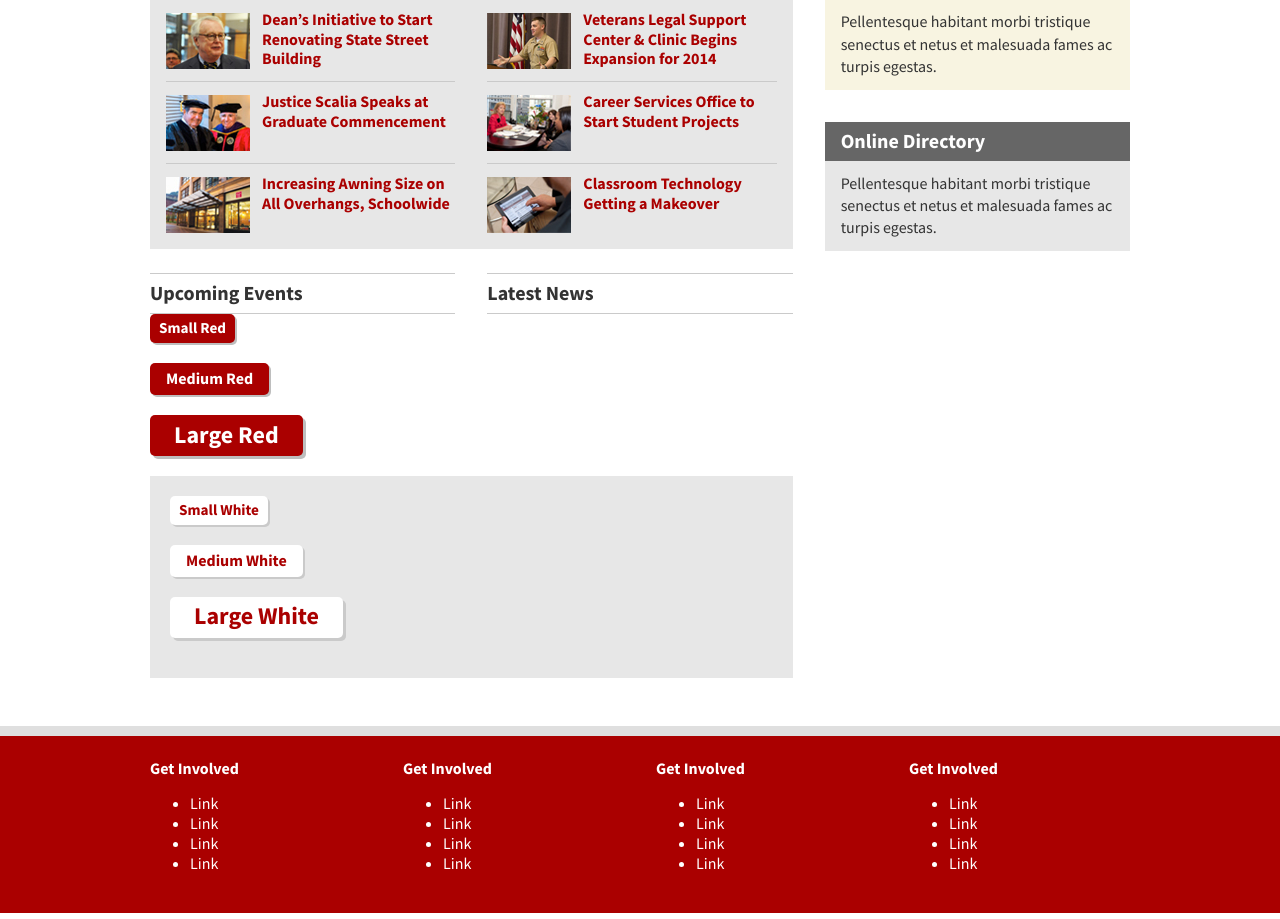
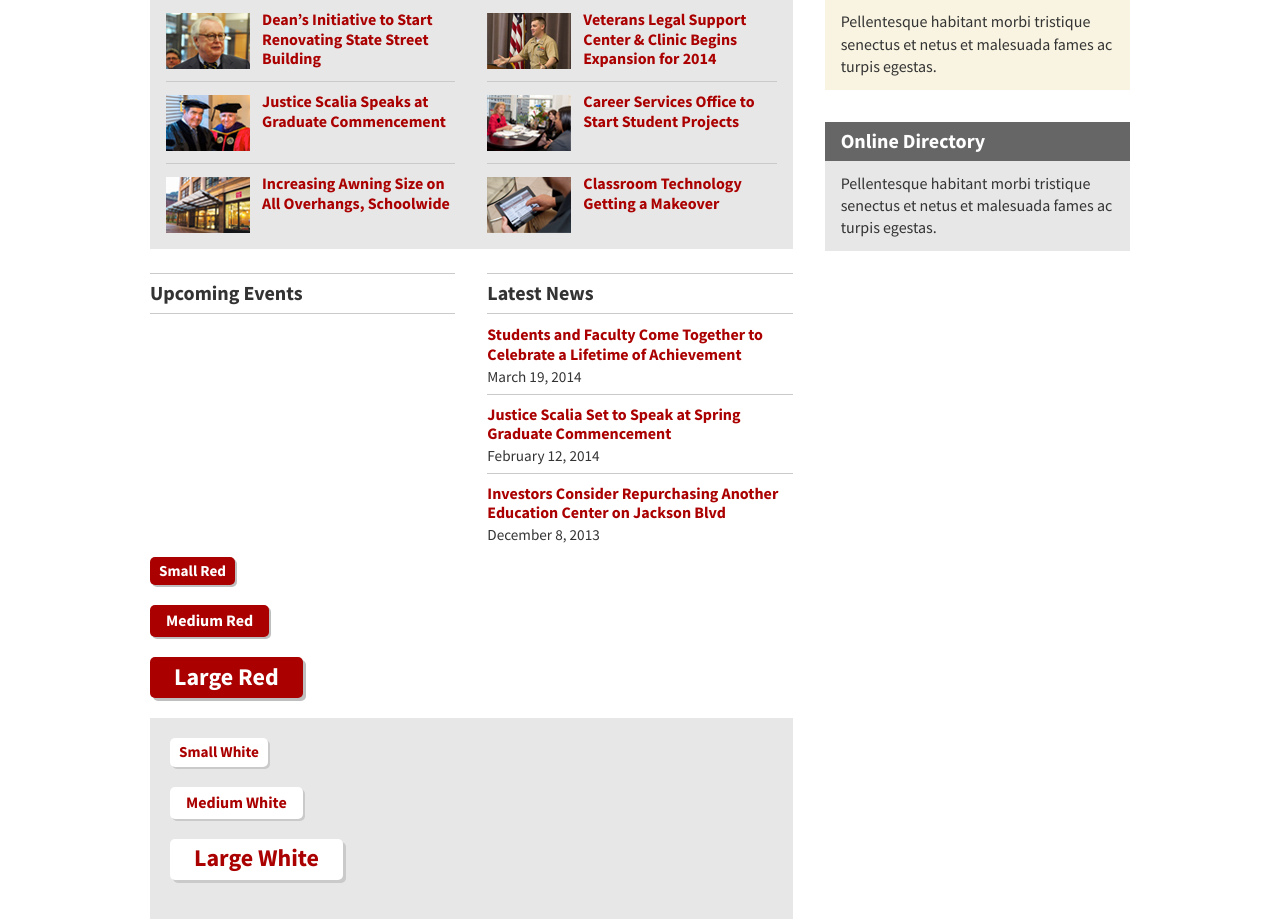
Before and after one commit to stephenkarpeles/alumni.jmls.edu, a PHP site: page / in a window 1280 px wide. Shown: the part 525-1444 px from the top of the page. Run offline with PHP 8.4, Linux system fonts and the light colour scheme; grey boxes labelled with a size stand in for pictures from a placeholder-image service; some libraries are stand-ins or nearby versions.

Commit message:
Update News Items on homepage

```diff
--- a/css/main.css
+++ b/css/main.css
@@ -575,6 +575,11 @@ h4 {
   font-weight: 300;
 }
 
+/* line 76, ../sass/components/_typography.scss */
+.subtext {
+  font-size: 0.95em;
+}
+
 /* line 2, ../sass/components/_buttons.scss */
 .btn {
   display: inline-block;
@@ -769,16 +774,25 @@ h4 {
 }
 
 /* line 51, ../sass/components/_modules.scss */
+.feature-box-basic {
+  padding: 11px 0px 12px;
+}
+/* line 53, ../sass/components/_modules.scss */
+.feature-box-basic :last-child {
+  margin-bottom: 0;
+}
+
+/* line 56, ../sass/components/_modules.scss */
 .feature-box-gray {
   background: #e7e7e7;
 }
 
-/* line 52, ../sass/components/_modules.scss */
+/* line 57, ../sass/components/_modules.scss */
 .feature-box-gold {
   background: #f8f4e1;
 }
 
-/* line 56, ../sass/components/_modules.scss */
+/* line 61, ../sass/components/_modules.scss */
 .action-bar a {
   display: block;
   padding: 16px 20px;
@@ -787,23 +801,23 @@ h4 {
   text-transform: uppercase;
   color: white;
 }
-/* line 63, ../sass/components/_modules.scss */
+/* line 68, ../sass/components/_modules.scss */
 .action-bar a:hover, .action-bar a:active {
   background: #bb0000;
   color: white;
 }
 
-/* line 68, ../sass/components/_modules.scss */
+/* line 73, ../sass/components/_modules.scss */
 .highlight {
   text-align: center;
 }
 
-/* line 71, ../sass/components/_modules.scss */
+/* line 76, ../sass/components/_modules.scss */
 .highlight img {
   width: 100%;
 }
 
-/* line 74, ../sass/components/_modules.scss */
+/* line 79, ../sass/components/_modules.scss */
 .highlight-wrap {
   overflow: hidden;
   clear: both;
@@ -811,13 +825,13 @@ h4 {
   padding: 0;
 }
 @media (min-width: 480px) {
-  /* line 74, ../sass/components/_modules.scss */
+  /* line 79, ../sass/components/_modules.scss */
   .highlight-wrap {
     margin-left: -2em;
   }
 }
 
-/* line 81, ../sass/components/_modules.scss */
+/* line 86, ../sass/components/_modules.scss */
 .highlight-unit {
   position: relative;
   overflow: visible;
@@ -826,34 +840,37 @@ h4 {
   padding-left: 1.5em;
 }
 @media (min-width: 480px) {
-  /* line 81, ../sass/components/_modules.scss */
+  /* line 86, ../sass/components/_modules.scss */
   .highlight-unit {
     padding-left: 2em;
   }
 }
 @media (min-width: 900px) {
-  /* line 81, ../sass/components/_modules.scss */
+  /* line 86, ../sass/components/_modules.scss */
   .highlight-unit {
     width: 33%;
   }
 }
+/* line 94, ../sass/components/_modules.scss */
+.highlight-unit img {
+  padding-bottom: 0.25em;
+}
 
-/* line 90, ../sass/components/_modules.scss */
+/* line 97, ../sass/components/_modules.scss */
 .highlight-header {
-  padding-top: 0.25em;
   height: 4.75em;
   font-size: 1.17em;
   font-weight: 700;
   line-height: 1.1;
 }
 @media (min-width: 360px) {
-  /* line 90, ../sass/components/_modules.scss */
+  /* line 97, ../sass/components/_modules.scss */
   .highlight-header {
     height: 4em;
   }
 }
 @media (min-width: 800px) {
-  /* line 90, ../sass/components/_modules.scss */
+  /* line 97, ../sass/components/_modules.scss */
   .highlight-header {
     height: 3.75em;
   }
--- a/index.php
+++ b/index.php
@@ -47,8 +47,8 @@
 							<a href="" class="img">
 								<img src="images/project-1.jpg" alt="">
 							</a>
-							<div class="media-content bold">
-								<a href="">Dean&rsquo;s Initiative to Start Renovating State Street Building</a>
+							<div class="media-content">
+								<a class="bold" href="">Dean&rsquo;s Initiative to Start Renovating State Street Building</a>
 							</div>
 						</div>
 
@@ -57,8 +57,8 @@
 							<a href="" class="img">
 								<img src="images/project-2.jpg" alt="">
 							</a>
-							<div class="media-content bold">
-								<a href="">Justice Scalia Speaks at Graduate Commencement</a>
+							<div class="media-content">
+								<a class="bold" href="">Justice Scalia Speaks at Graduate Commencement</a>
 							</div>
 						</div>
 
@@ -67,8 +67,8 @@
 							<a href="" class="img">
 								<img src="images/project-3.jpg" alt="">
 							</a>
-							<div class="media-content bold">
-								<a href="">Increasing Awning Size on All Overhangs, Schoolwide</a>
+							<div class="media-content">
+								<a class="bold" href="">Increasing Awning Size on All Overhangs, Schoolwide</a>
 							</div>
 						</div>
 
@@ -81,8 +81,8 @@
 							<a href="" class="img">
 								<img src="images/project-4.jpg" alt="">
 							</a>
-							<div class="media-content bold">
-								<a href="">Veterans Legal Support Center &amp; Clinic Begins Expansion for 2014</a>
+							<div class="media-content">
+								<a class="bold" href="">Veterans Legal Support Center &amp; Clinic Begins Expansion for 2014</a>
 							</div>
 						</div>
 
@@ -91,8 +91,8 @@
 							<a href="" class="img">
 								<img src="images/project-5.jpg" alt="">
 							</a>
-							<div class="media-content bold">
-								<a href="">Career Services Office to Start Student Projects</a>
+							<div class="media-content">
+								<a class="bold" href="">Career Services Office to Start Student Projects</a>
 							</div>
 						</div>
 
@@ -101,8 +101,8 @@
 							<a href="" class="img">
 								<img src="images/project-6.jpg" alt="">
 							</a>
-							<div class="media-content bold">
-								<a href="">Classroom Technology Getting a Makeover</a>
+							<div class="media-content">
+								<a class="bold" href="">Classroom Technology Getting a Makeover</a>
 							</div>
 						</div>
 
@@ -113,19 +113,46 @@
 
 			<div class="grid-wrap">
 
-
 				<div class="grid-col col-1-2">
 					<div class="header-bar header-bar-basic">
 						Upcoming Events
 					</div>
-
-
 				</div>
 
 				<div class="grid-col col-1-2">
+
 					<div class="header-bar header-bar-basic">
 						<span class="bold">Latest News</span>
 					</div>
+
+					<div class="feature-box-basic">
+
+						<!-- News Item -->
+						<div class="media media-bordered mar-bot-smaller">
+							<div class="media-content">
+								<a class="bold" href="">Students and Faculty Come Together to Celebrate a Lifetime of Achievement</a>
+								<div class="subtext mar-top-smallest">March 19, 2014</div>
+							</div>
+						</div>
+
+						<!-- News Item -->
+						<div class="media media-bordered mar-bot-smaller">
+							<div class="media-content">
+								<a class="bold" href="">Justice Scalia Set to Speak at Spring Graduate Commencement</a>
+								<div class="subtext mar-top-smallest">February 12, 2014</div>
+							</div>
+						</div>
+
+						<!-- News Item -->
+						<div class="media media-bordered mar-bot-smaller">
+							<div class="media-content">
+								<a class="bold" href="">Investors Consider Repurchasing Another Education Center on Jackson Blvd</a>
+								<div class="subtext mar-top-smallest">December 8, 2013</div>
+							</div>
+						</div>
+
+					</div><!-- .feature-box-basic -->
+
 				</div>
 
 			</div> <!-- .grid-wrap -->
--- a/sass/components/_modules.scss
+++ b/sass/components/_modules.scss
@@ -48,6 +48,11 @@
 	:last-child {
 		margin-bottom: 0; } }
 
+.feature-box-basic {
+	padding: 11px 0px 12px;
+	:last-child {
+		margin-bottom: 0; } }
+
 .feature-box-gray { background: $light-gray; }
 .feature-box-gold { background: $tan; }
 
@@ -85,10 +90,11 @@
 	width: 50%;
 	padding-left: 1.5em;
 	@include breakpoint(bp1) { padding-left: 2em; }
-	@include breakpoint(bp4) { width: 33%; } }
+	@include breakpoint(bp4) { width: 33%; }
+	img {
+		padding-bottom: $base-spacing-unit/2; } }
 
 .highlight-header {
-	padding-top: $base-spacing-unit/2;
 	height: 4.75em;
 	font-size: $font-size-delta;
 	font-weight: 700;
--- a/sass/components/_typography.scss
+++ b/sass/components/_typography.scss
@@ -71,3 +71,7 @@ h4 {
 .featured-text {
 	font-size: $font-size-beta;
 	font-weight: 300; }
+
+// Subtext for things like dates or times
+.subtext {
+	font-size: $font-size-small; }
```
Also changed, not shown: compass_app_log.txt (+28 -0 lines).
